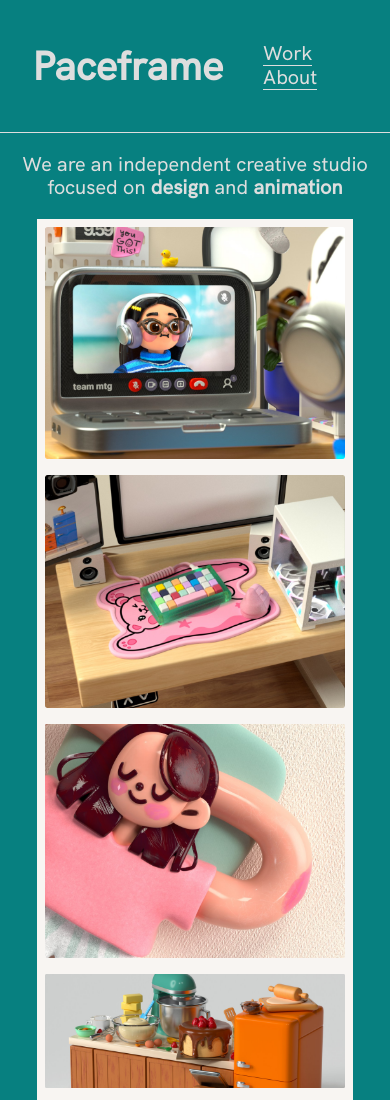
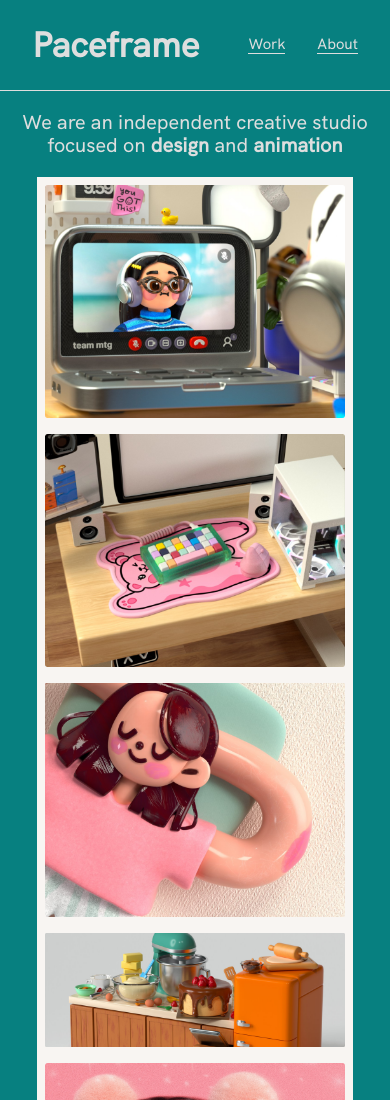
Before and after one commit to noorainfatema/Paceframe, a website built with Parcel: page index.html in a window 390 px wide. Shown: the top 1100 px of the page. Built offline with nearby package versions, Linux system fonts and the light colour scheme; files whose address does not match are found by name.

Commit message:
Completed header for mobile view

```diff
--- a/css/main.css
+++ b/css/main.css
@@ -116,6 +116,14 @@ header {
   border-bottom: 1px solid #dedede;
 }
 
+header h1 {
+  font-size: 1.75em;
+}
+
+.header-item {
+  margin: 0;
+}
+
 nav {
   display: flex;
   flex-direction: row;
@@ -127,14 +135,26 @@ nav {
 nav ul {
   list-style-type: none;
   display: inline-block;
+  padding: 0;
 }
 
 nav ul li {
   float: left;
+  font-size: 0.75em;
   text-align: center;
   overflow: hidden;
   border-bottom: 1px solid #dedede;
 }
+
+#work-link {
+  margin-right: 16px;
+}
+
+#about-link {
+  margin-left: 16px;
+}
+
+
 
 /************ MISSION STATEMENT **************/
 .mission-statement {
@@ -296,6 +316,8 @@ img {
 
    @media screen and (min-width: 768px) {
 
+    /**** Add margins to header area****/
+
 
 
     }
--- a/index.html
+++ b/index.html
@@ -27,8 +27,8 @@
     <h1 class="header-item">Paceframe</h1>
     <nav class="header-item">
       <ul>
-        <li>Work</li>
-        <li>About</li>
+        <li id="work-link">Work</li>
+        <li id="about-link">About</li>
       </ul>
     </nav>
   </header>
```
